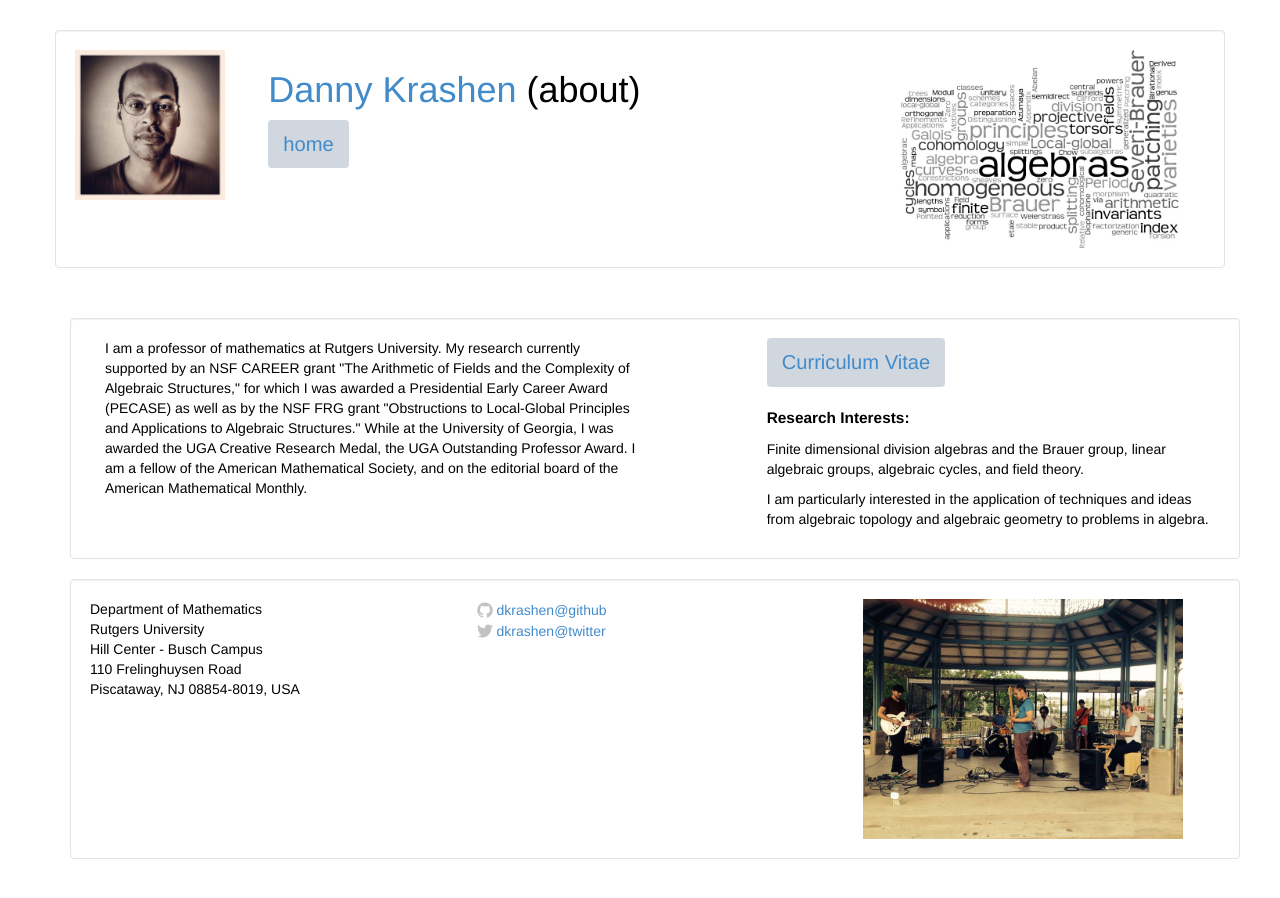
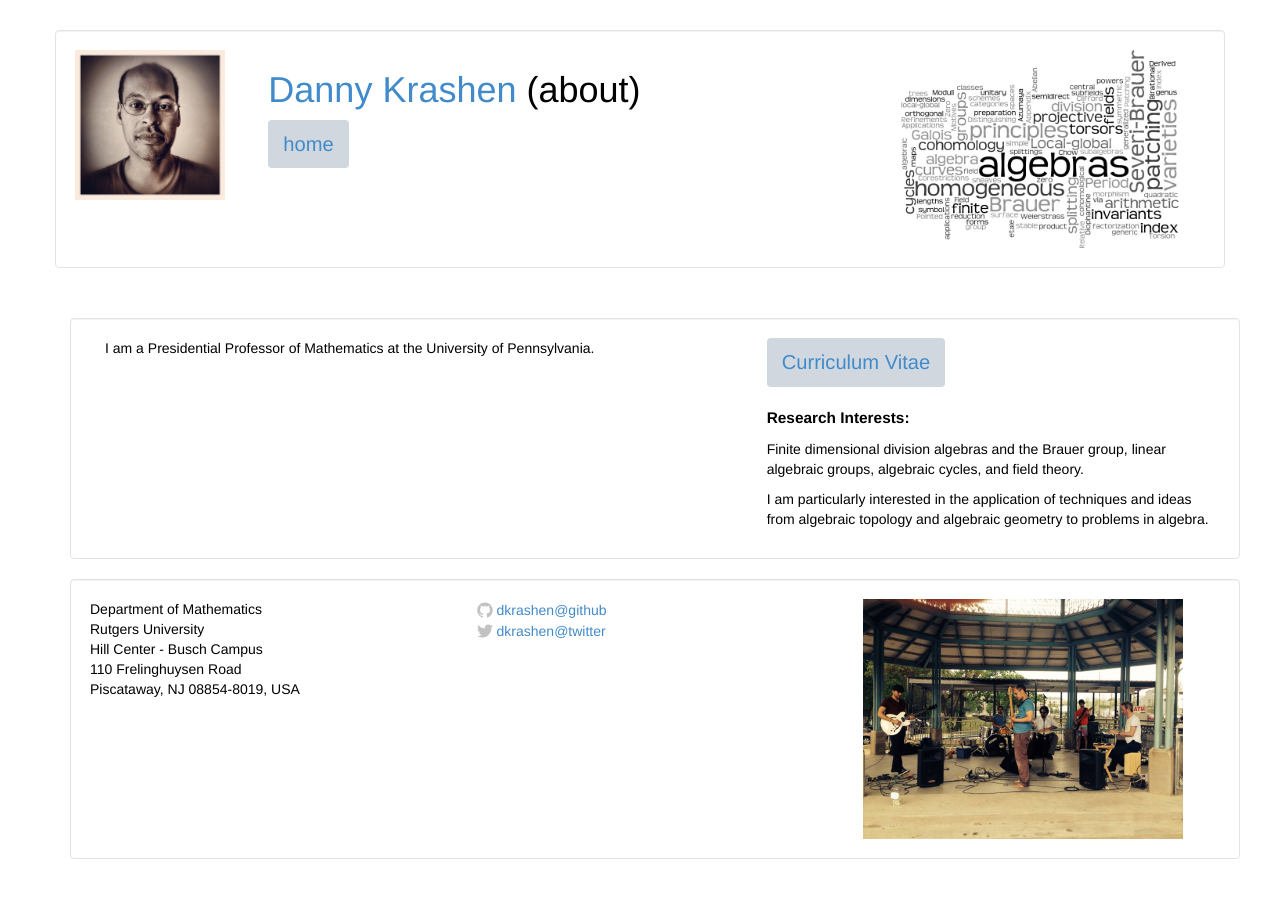
Before and after one commit to dkrashen/dkrashen.github.io, a Jekyll site: the page built from about.html, in a window 1280 px wide. Built offline with Jekyll 4.4.1, drawn with Linux system fonts in a browser that asks for light colours.

Commit message:
change about

```diff
--- a/about.html
+++ b/about.html
@@ -7,20 +7,8 @@ title: about
 <div class="row well" style="margin-top:30px;">
   <div class="row">
 	  <div class="col-md-6">
-      <p style="margin-left: 15px">I am a professor of
-      mathematics at Rutgers University. My research currently supported by an NSF CAREER grant "The Arithmetic of Fields
-      and the Complexity of Algebraic Structures," for which I was awarded
-      a Presidential Early Career Award (PECASE)
-      as well as by the NSF FRG grant "Obstructions to Local-Global Principles and
-      Applications to Algebraic Structures."
-
-      While at the University of Georgia, I was
-      awarded the UGA Creative Research Medal,
-      the UGA Outstanding Professor Award.
-
-      I am a fellow of the American Mathematical Society, and on the
-      editorial board of the American Mathematical Monthly.
-      </p>
+      <p style="margin-left: 15px">I am a Presidential Professor of
+      Mathematics at the University of Pennsylvania.       </p>
     </div>
 	  <div class="col-md-1">
     </div>
```
